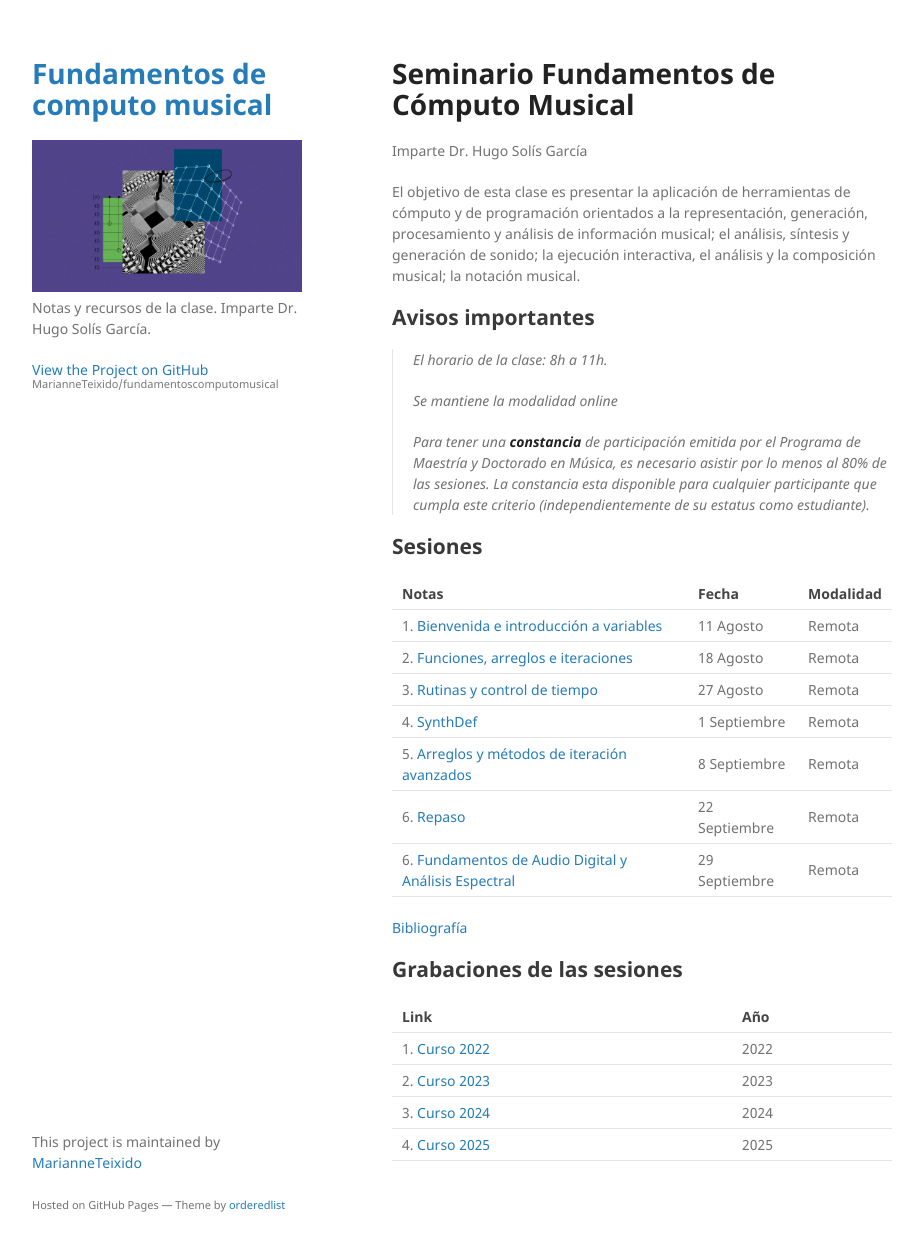
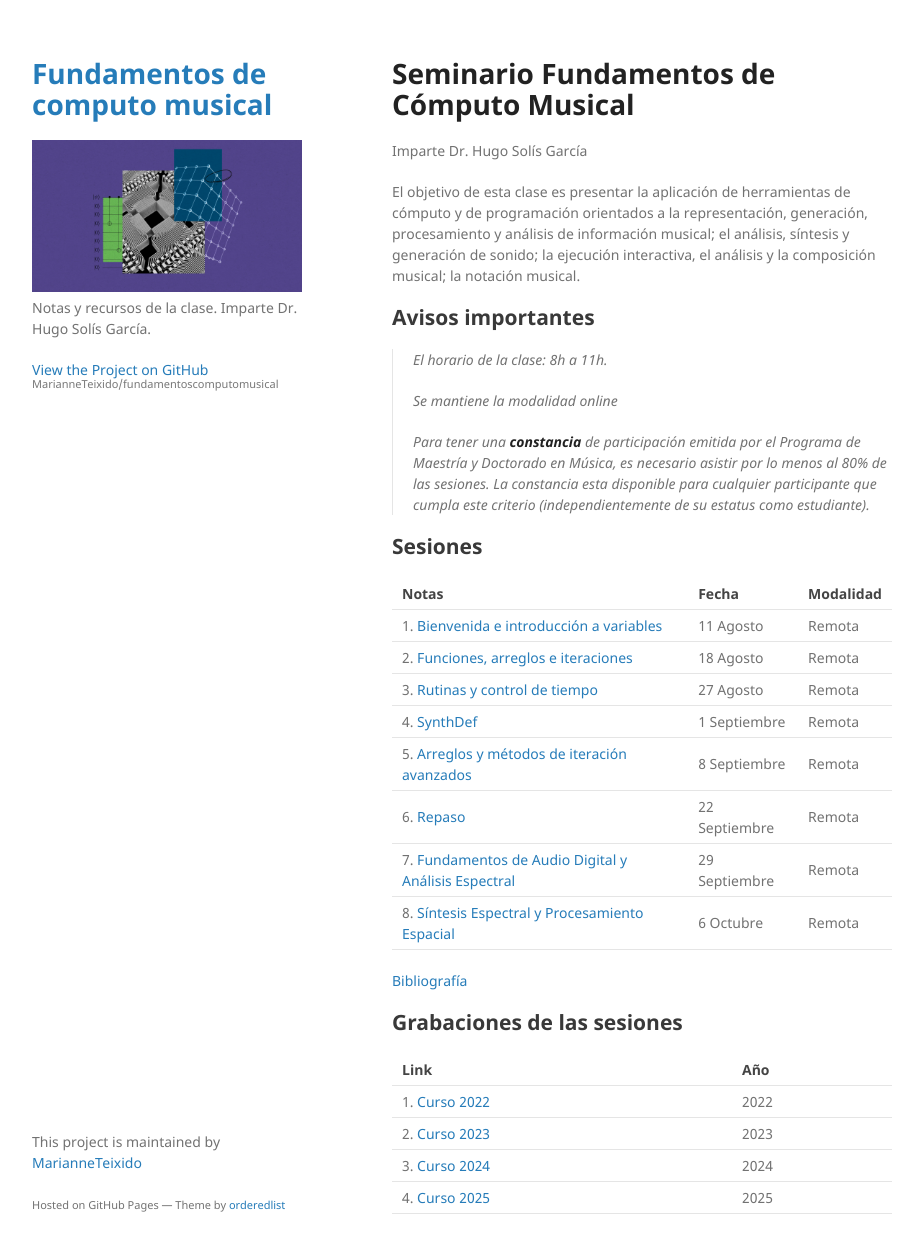
Before and after one commit to MarianneTeixido/fundamentoscomputomusical, a Jekyll site: the page built from index.md, in a window 1280 px wide and 1284 px high. Shown: the top 1253 px of the window, without its empty margins (178-1101 px from the left). Built offline with Jekyll 4.4.1, drawn with Linux system fonts in a browser that asks for light colours; our own code applies the rules of GitHub Pages for plain Markdown files.

Commit message:
feat sesion8 to index

```diff
--- a/index.md
+++ b/index.md
@@ -26,7 +26,8 @@
 | 4. [SynthDef](./docs/clase04.md) | 1 Septiembre | Remota |
 | 5. [Arreglos y métodos de iteración avanzados](./docs/clase05.md) | 8 Septiembre | Remota |
 | 6. [Repaso](./docs/clase06.md) | 22 Septiembre | Remota |
-| 6. [Fundamentos de Audio Digital y Análisis Espectral](./docs/clase07.md) | 29 Septiembre | Remota |
+| 7. [Fundamentos de Audio Digital y Análisis Espectral](./docs/clase07.md) | 29 Septiembre | Remota |
+| 8. [Síntesis Espectral y Procesamiento Espacial](./docs/clase08.md) | 6 Octubre | Remota |
 
 
 
```
